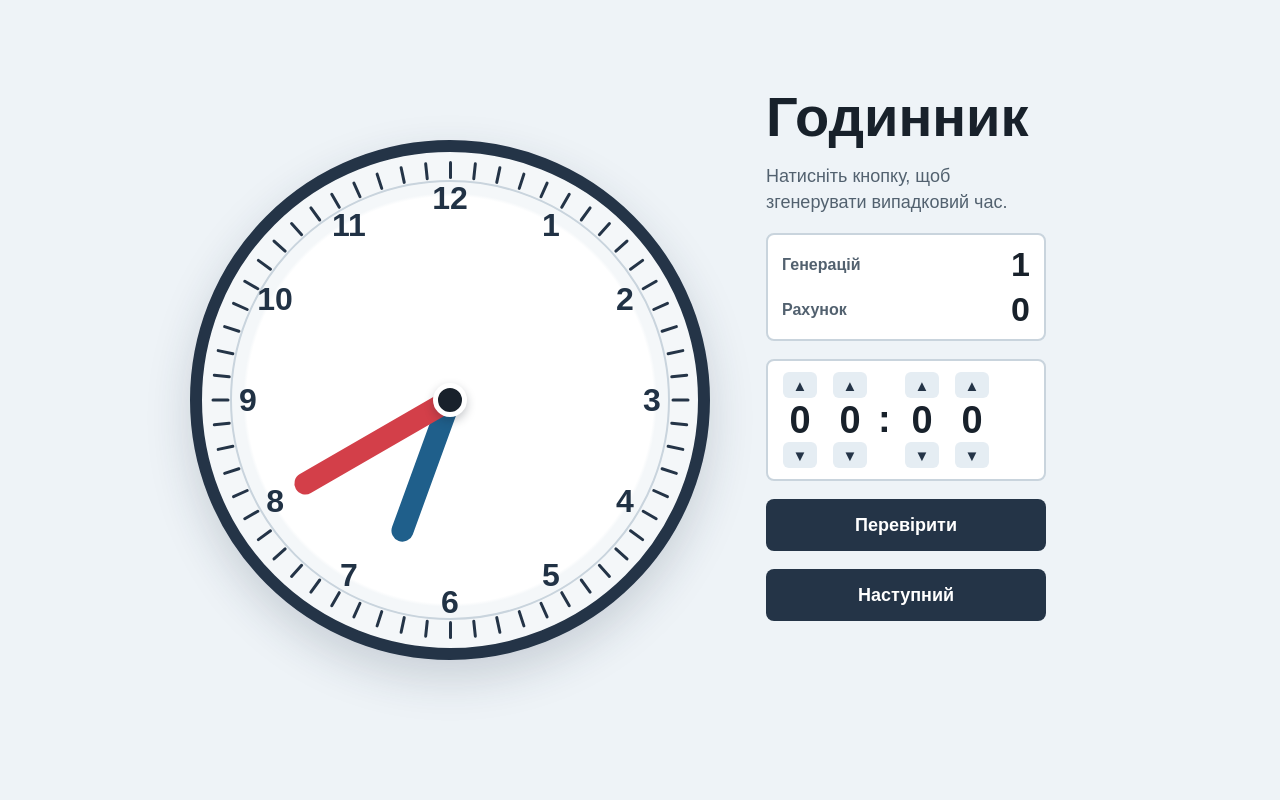
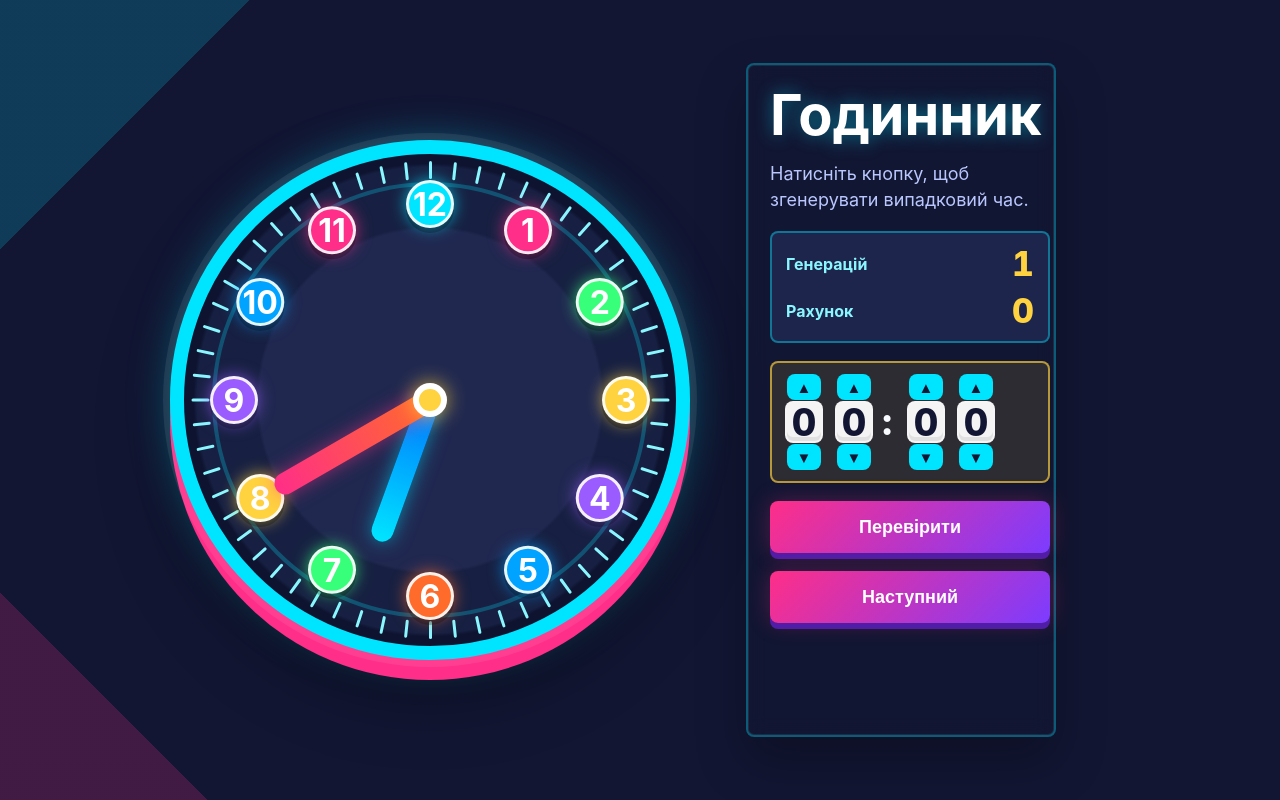
Before and after one commit to bsoBerra/learning-challenges, a website: page index.html in a window 1280 px wide. Drawn offline with Linux system fonts and the light colour scheme.

Commit message:
Update clock visual design

```diff
--- a/styles.css
+++ b/styles.css
@@ -1,8 +1,11 @@
 :root {
   color-scheme: light;
-  font-family: Arial, Helvetica, sans-serif;
-  background: #eef3f7;
-  color: #18212b;
+  font-family: Inter, "Segoe UI", Arial, Helvetica, sans-serif;
+  background:
+    linear-gradient(135deg, rgba(0, 229, 255, 0.18) 0 12%, transparent 12% 24%),
+    linear-gradient(45deg, rgba(255, 46, 136, 0.2) 0 10%, transparent 10% 20%),
+    #121633;
+  color: #f7fbff;
 }
 
 * {
@@ -18,9 +21,9 @@ body {
 }
 
 .app {
-  width: min(940px, 100%);
+  width: min(980px, 100%);
   display: grid;
-  grid-template-columns: minmax(300px, 560px) minmax(220px, 280px);
+  grid-template-columns: minmax(300px, 560px) minmax(240px, 310px);
   align-items: center;
   gap: 36px;
 }
@@ -34,12 +37,16 @@ body {
   position: relative;
   width: min(74vw, 520px);
   aspect-ratio: 1;
-  border: 12px solid #243447;
+  border: 14px solid #00e5ff;
   border-radius: 50%;
   background:
-    radial-gradient(circle at center, #ffffff 0 58%, #f4f7f9 59% 100%),
-    #ffffff;
-  box-shadow: 0 18px 45px rgba(36, 52, 71, 0.18);
+    radial-gradient(circle at center, #202850 0 49%, #172042 50% 67%, #0e1430 68% 100%),
+    #172042;
+  box-shadow:
+    0 0 0 7px rgba(255, 255, 255, 0.08),
+    0 20px 0 #ff2e88,
+    0 0 42px rgba(0, 229, 255, 0.34),
+    0 34px 70px rgba(0, 0, 0, 0.36);
   user-select: none;
   touch-action: none;
 }
@@ -48,7 +55,7 @@ body {
   content: "";
   position: absolute;
   inset: 28px;
-  border: 2px solid #c9d4dd;
+  border: 4px solid rgba(0, 229, 255, 0.25);
   border-radius: 50%;
   z-index: 1;
 }
@@ -57,18 +64,24 @@ body {
   position: absolute;
   left: 50%;
   top: 50%;
-  width: 42px;
-  height: 42px;
+  width: 48px;
+  height: 48px;
   display: grid;
   place-items: center;
-  margin: -21px;
+  margin: -24px;
+  border: 3px solid rgba(255, 255, 255, 0.9);
+  border-radius: 50%;
+  background: var(--tick-color);
+  box-shadow:
+    0 5px 0 rgba(0, 0, 0, 0.24),
+    0 0 16px color-mix(in srgb, var(--tick-color) 70%, transparent);
   font-size: clamp(18px, 4.2vw, 32px);
   font-weight: 700;
-  color: #213245;
+  color: #ffffff;
   z-index: 2;
   transform:
     rotate(var(--angle))
-    translateY(calc((min(74vw, 520px) / -2) + 58px))
+    translateY(calc((min(74vw, 520px) / -2) + 64px))
     rotate(calc(var(--angle) * -1));
 }
 
@@ -88,25 +101,25 @@ body {
   margin-left: -1.5px;
   margin-top: -9px;
   border-radius: 999px;
-  background: #243447;
+  background: #8af7ff;
   transform:
     rotate(var(--angle))
     translateY(calc((min(74vw, 520px) / -2) + 30px));
   transform-origin: 50% 50%;
 }
 
-.tick-12 { --angle: 0deg; }
-.tick-1 { --angle: 30deg; }
-.tick-2 { --angle: 60deg; }
-.tick-3 { --angle: 90deg; }
-.tick-4 { --angle: 120deg; }
-.tick-5 { --angle: 150deg; }
-.tick-6 { --angle: 180deg; }
-.tick-7 { --angle: 210deg; }
-.tick-8 { --angle: 240deg; }
-.tick-9 { --angle: 270deg; }
-.tick-10 { --angle: 300deg; }
-.tick-11 { --angle: 330deg; }
+.tick-12 { --angle: 0deg; --tick-color: #00e5ff; }
+.tick-1 { --angle: 30deg; --tick-color: #ff2e88; }
+.tick-2 { --angle: 60deg; --tick-color: #38ff7a; }
+.tick-3 { --angle: 90deg; --tick-color: #ffd23f; }
+.tick-4 { --angle: 120deg; --tick-color: #9b5cff; }
+.tick-5 { --angle: 150deg; --tick-color: #00a3ff; }
+.tick-6 { --angle: 180deg; --tick-color: #ff6b2b; }
+.tick-7 { --angle: 210deg; --tick-color: #38ff7a; }
+.tick-8 { --angle: 240deg; --tick-color: #ffd23f; }
+.tick-9 { --angle: 270deg; --tick-color: #9b5cff; }
+.tick-10 { --angle: 300deg; --tick-color: #00a3ff; }
+.tick-11 { --angle: 330deg; --tick-color: #ff2e88; }
 
 .hand {
   position: absolute;
@@ -138,7 +151,8 @@ body {
 }
 
 .hour-hand::before {
-  background: #1f5f8b;
+  background: linear-gradient(#00e5ff, #0077ff);
+  box-shadow: 0 0 18px rgba(0, 229, 255, 0.5);
 }
 
 .minute-hand {
@@ -148,7 +162,8 @@ body {
 }
 
 .minute-hand::before {
-  background: #d33f49;
+  background: linear-gradient(#ff2e88, #ff6b2b);
+  box-shadow: 0 0 18px rgba(255, 46, 136, 0.5);
 }
 
 .center-dot {
@@ -157,10 +172,10 @@ body {
   top: 50%;
   width: 34px;
   height: 34px;
-  border: 5px solid #ffffff;
+  border: 6px solid #ffffff;
   border-radius: 50%;
-  background: #18212b;
-  box-shadow: 0 4px 10px rgba(24, 33, 43, 0.25);
+  background: #ffd23f;
+  box-shadow: 0 0 20px rgba(255, 210, 63, 0.75);
   transform: translate(-50%, -50%);
   z-index: 5;
 }
@@ -169,17 +184,27 @@ body {
   display: grid;
   gap: 18px;
   align-content: center;
+  padding: 22px;
+  border: 2px solid rgba(0, 229, 255, 0.34);
+  border-radius: 8px;
+  background: rgba(18, 22, 51, 0.82);
+  box-shadow:
+    inset 0 0 0 1px rgba(255, 255, 255, 0.08),
+    0 24px 50px rgba(0, 0, 0, 0.28);
+  backdrop-filter: blur(10px);
 }
 
 h1 {
   margin: 0;
   font-size: clamp(34px, 6vw, 56px);
   line-height: 1;
+  color: #ffffff;
+  text-shadow: 0 0 18px rgba(0, 229, 255, 0.45);
 }
 
 .hint {
   margin: 0;
-  color: #52616f;
+  color: #bac7ff;
   font-size: 18px;
   line-height: 1.45;
 }
@@ -191,13 +216,13 @@ h1 {
   row-gap: 6px;
   min-height: 90px;
   padding: 10px 14px;
-  border: 2px solid #c9d4dd;
+  border: 2px solid rgba(0, 229, 255, 0.42);
   border-radius: 8px;
-  background: #ffffff;
+  background: rgba(32, 40, 80, 0.92);
 }
 
 .score-label {
-  color: #52616f;
+  color: #8af7ff;
   font-size: 16px;
   font-weight: 700;
 }
@@ -205,7 +230,7 @@ h1 {
 .score-value {
   min-width: 42px;
   text-align: right;
-  color: #18212b;
+  color: #ffd23f;
   font-size: 34px;
   font-weight: 800;
   font-variant-numeric: tabular-nums;
@@ -215,15 +240,18 @@ h1 {
   min-height: 52px;
   border: 0;
   border-radius: 8px;
-  background: #243447;
+  background: linear-gradient(135deg, #ff2e88, #7c3cff);
   color: #ffffff;
   cursor: pointer;
   font-size: 18px;
   font-weight: 700;
+  box-shadow:
+    0 6px 0 #501da8,
+    0 0 22px rgba(255, 46, 136, 0.28);
 }
 
 .show-button:hover {
-  background: #18212b;
+  background: linear-gradient(135deg, #ff4ca0, #8c57ff);
 }
 
 .show-button:disabled,
@@ -234,7 +262,7 @@ h1 {
 }
 
 .show-button:disabled:hover {
-  background: #243447;
+  background: linear-gradient(135deg, #ff2e88, #7c3cff);
 }
 
 .show-button:focus-visible {
@@ -250,9 +278,9 @@ h1 {
   gap: 6px;
   min-height: 112px;
   padding: 10px;
-  border: 2px solid #c9d4dd;
+  border: 2px solid rgba(255, 210, 63, 0.66);
   border-radius: 8px;
-  background: #ffffff;
+  background: rgba(255, 210, 63, 0.12);
 }
 
 .answer-digit-control {
@@ -267,20 +295,20 @@ h1 {
   height: 26px;
   padding: 0;
   border: 0;
-  border-radius: 6px;
-  background: #e5edf3;
-  color: #243447;
+  border-radius: 8px;
+  background: #00e5ff;
+  color: #111633;
   cursor: pointer;
   font-size: 15px;
   line-height: 1;
 }
 
 .digit-button:hover {
-  background: #d3dee8;
+  background: #58f1ff;
 }
 
 .digit-button:disabled:hover {
-  background: #e5edf3;
+  background: #00e5ff;
 }
 
 .digit-button:focus-visible {
@@ -301,6 +329,11 @@ h1 {
   place-items: center;
   width: 38px;
   height: 42px;
+  border: 2px solid rgba(255, 255, 255, 0.14);
+  border-radius: 8px;
+  background: rgba(255, 255, 255, 0.95);
+  color: #121633;
+  box-shadow: inset 0 -4px 0 rgba(0, 0, 0, 0.08);
 }
 
 .answer-separator {
@@ -322,24 +355,30 @@ h1 {
 }
 
 .answer-result.correct {
-  background: #248a3d;
+  background: #20e070;
+  box-shadow: 0 0 18px rgba(32, 224, 112, 0.45);
 }
 
 .answer-result.incorrect {
-  background: #c92a2a;
+  background: #ff2e88;
+  box-shadow: 0 0 18px rgba(255, 46, 136, 0.45);
 }
 
 .digital-time {
   min-height: 72px;
   display: grid;
   place-items: center;
-  border: 2px solid #243447;
+  border: 2px solid rgba(0, 229, 255, 0.55);
   border-radius: 8px;
-  background: #ffffff;
+  background: rgba(32, 40, 80, 0.92);
   font-size: clamp(32px, 7vw, 48px);
   font-weight: 800;
   font-variant-numeric: tabular-nums;
   letter-spacing: 0;
+  color: #8af7ff;
+  box-shadow:
+    0 6px 0 #0077ff,
+    0 0 20px rgba(0, 229, 255, 0.25);
 }
 
 .hidden {
@@ -368,7 +407,7 @@ h1 {
   .tick {
     transform:
       rotate(var(--angle))
-      translateY(calc((min(92vw, 500px) / -2) + 52px))
+      translateY(calc((min(92vw, 500px) / -2) + 58px))
       rotate(calc(var(--angle) * -1));
   }
 
```
Also changed, not shown: index.html (+1 -1 lines).
